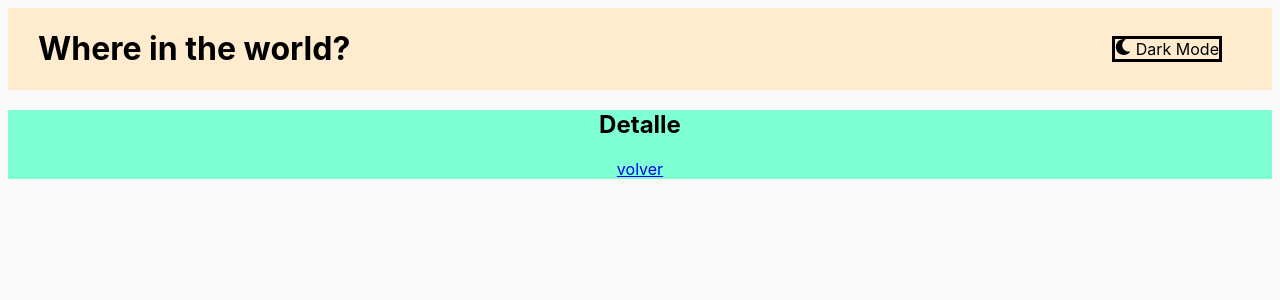
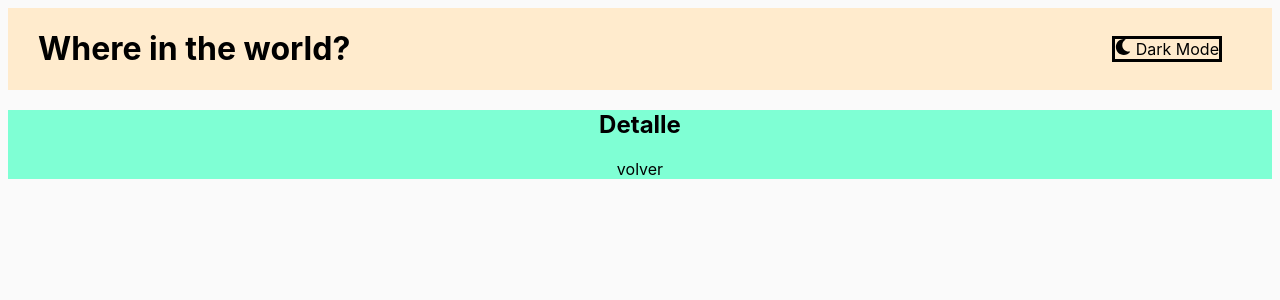
Before and after one commit to GatoMontes002/rest-countries-api, a React (Create React App) app: page /detallepais/1 in a window 1280 px wide. Shown: the top 300 px of the page. Built offline with nearby package versions, Linux system fonts and the light colour scheme.

Commit message:
herencia link

```diff
--- a/src/componente/tarjetaPais.js
+++ b/src/componente/tarjetaPais.js
@@ -9,7 +9,7 @@ const TarjetaPais = ({ nombre, capital, poblacion, bandera }) => {
   return (
     <article
       onClick={cliquearTarjeta}
-      className="tarjeta colorTarjetaDia colorDia"
+      className="tarjeta colorDia"
     >
       <Link to={ `/detallepais/${nombre}` }>
         <div>
--- a/src/estilos/tarjetaPais.css
+++ b/src/estilos/tarjetaPais.css
@@ -10,12 +10,7 @@
     border: solid 0.1em lightgray;
 }
 
-.colorTarjetaDia{
-    background-color: var(--Light-Mode-Element);
-}
-.colorTarjetaNoche{
-    background-color: var(--Dark-Mode-Element);
-}
+
 .bandera{
     width: 284px;
     height: 160px;
@@ -43,9 +38,6 @@
 .colorDia{
     color: var(--Dark-Mode-Element);
 }
-.colorNoche{
-    color: var(--Light-Mode-Element);
-}
 
 article:hover{
     transform: translate(5px, -5px);
--- a/src/index.css
+++ b/src/index.css
@@ -7,7 +7,10 @@ body {
   -webkit-font-smoothing: antialiased;
   -moz-osx-font-smoothing: grayscale;
 }
-
+a{
+  color: inherit;
+  text-decoration: none;
+}
 code {
   font-family: source-code-pro, Menlo, Monaco, Consolas, 'Courier New',
     monospace;
```
